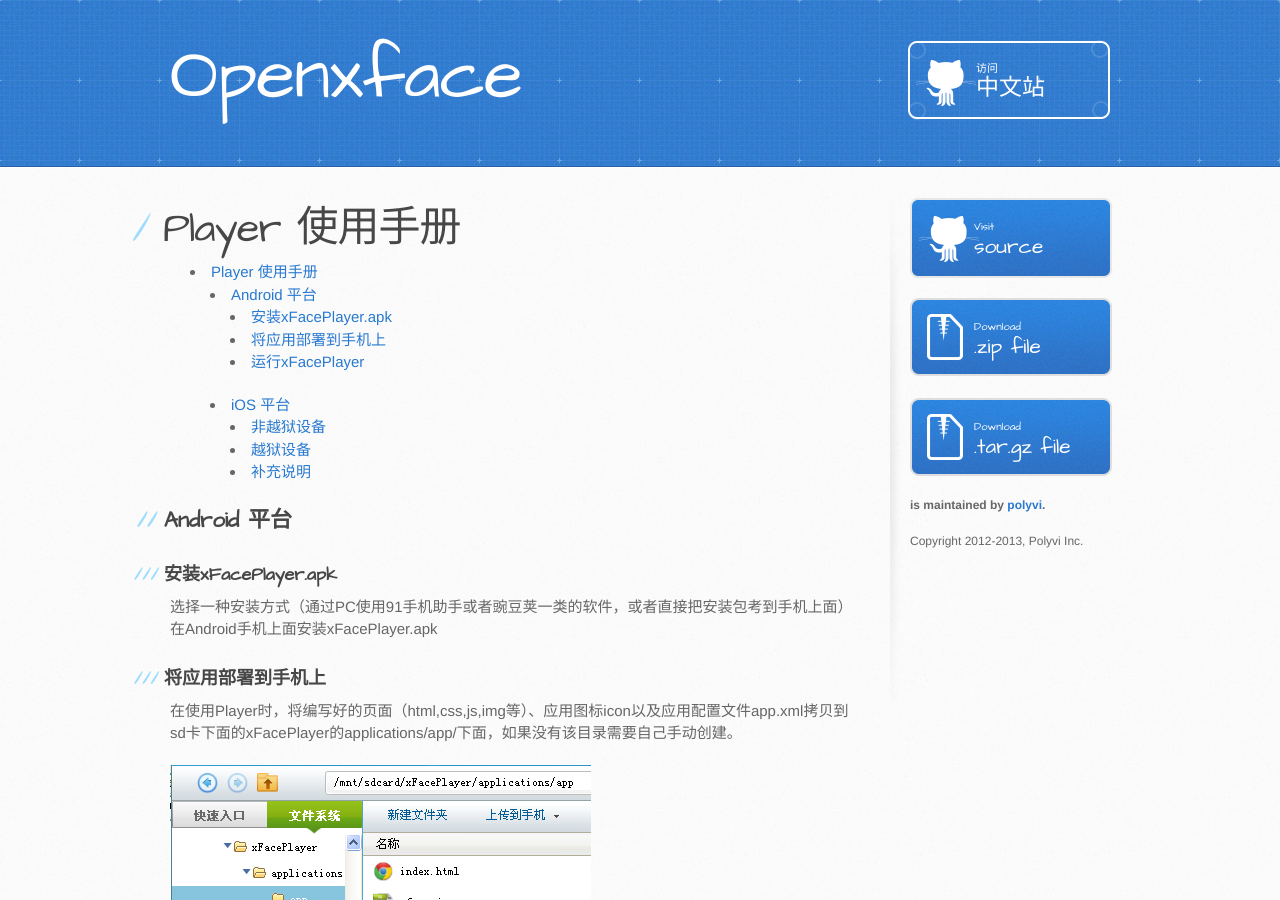
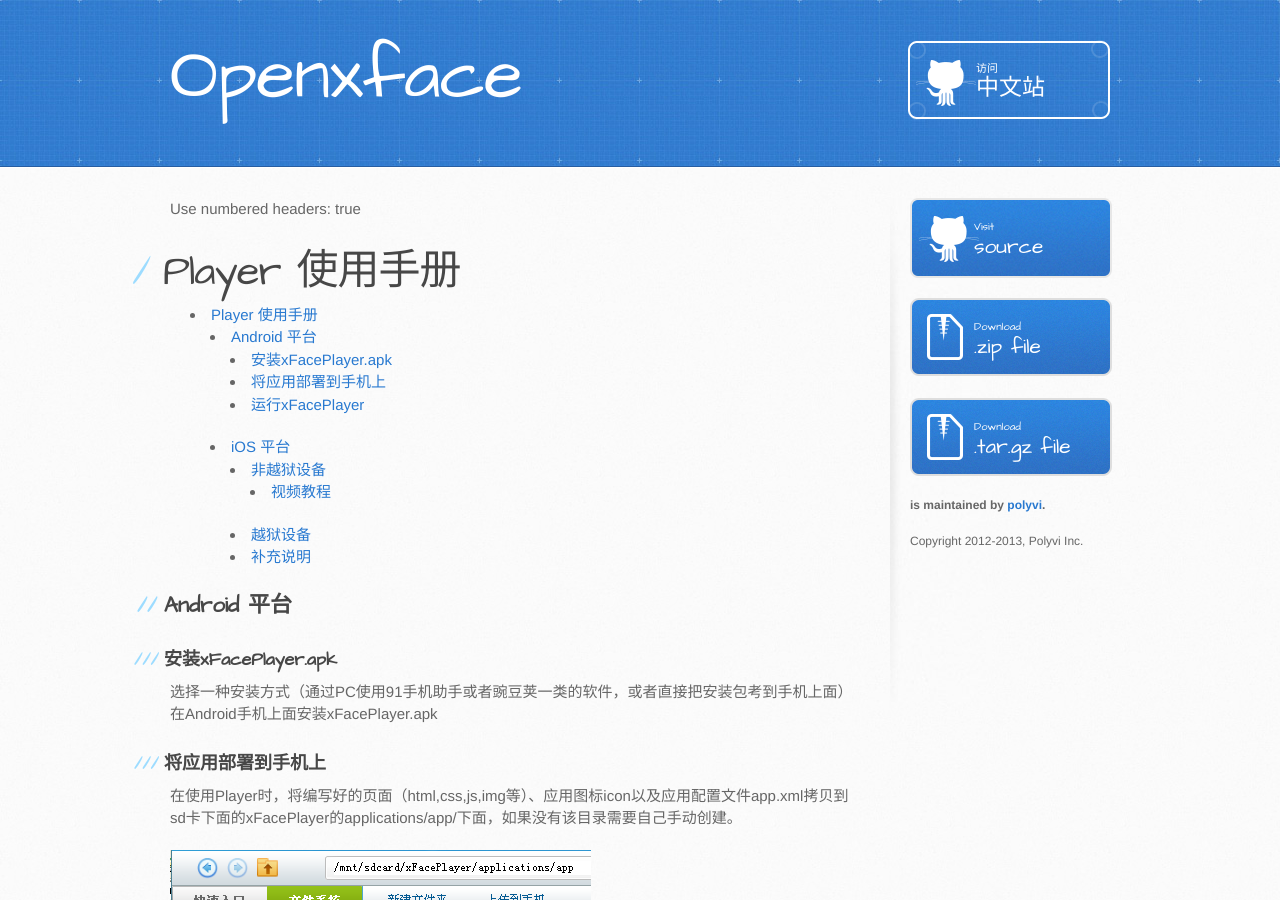
Before and after one commit to polyvi/openxface, a Jekyll site: the page built from guide/player/player.md, in a window 1280 px wide and 900 px high. Built offline with Jekyll 4.4.1, drawn with Linux system fonts in a browser that asks for light colours; Markdown is read by kramdown in place of the engine named in the settings.

Commit message:
Added video tutorial for iOS player

```diff
--- a/_includes/iOSPlayer.md
+++ b/_includes/iOSPlayer.md
@@ -31,6 +31,15 @@
 
 * 重新运行xFacePlayer
 
+#### 视频教程
+
+<object width="720" height="420">
+    <param name="movie" value="{{ site.baseurl }}/videos/player/iOS_player_itunes.mp4" />
+    <param name="allowFullScreen" value="true" />
+    <param name="allowScriptAccess" value="sameDomain" />
+    <embed type="application/x-shockwave-mp4" width="720" height="420" allowfullscreen="true" allowscriptaccess="always" src="{{ site.baseurl }}/videos/player/iOS_player_itunes.mp4"></embed>
+</object>
+
 ### 越狱设备
 
 对于越狱的iOS设备，xFacePlayer提供了一种更为简便的操作方式来更新启动时加载的应用，操作步骤如下：
--- a/guide/player/player.md
+++ b/guide/player/player.md
@@ -2,6 +2,8 @@
 layout: default
 title: openxface
 ---
+
+Use numbered headers: true
 
 # Player 使用手册
 
```
Also changed, not shown: 1 other file.
